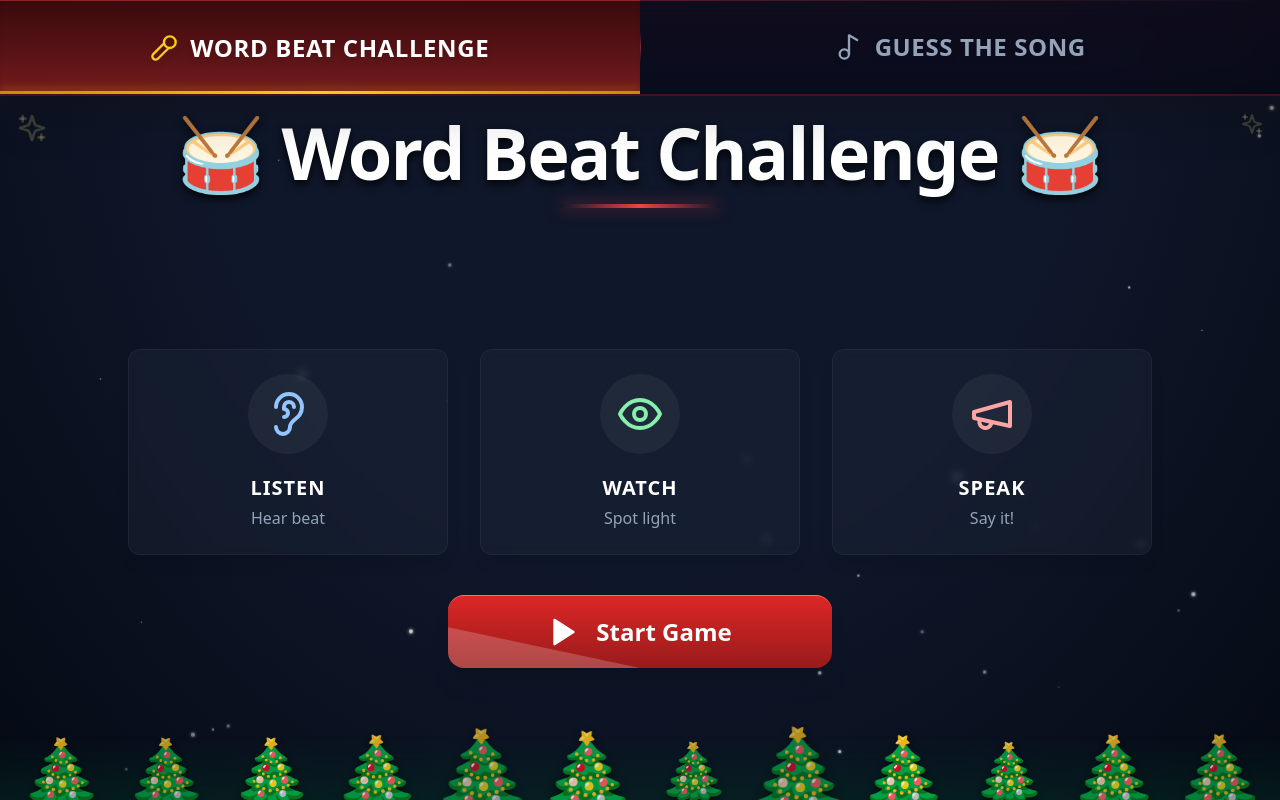
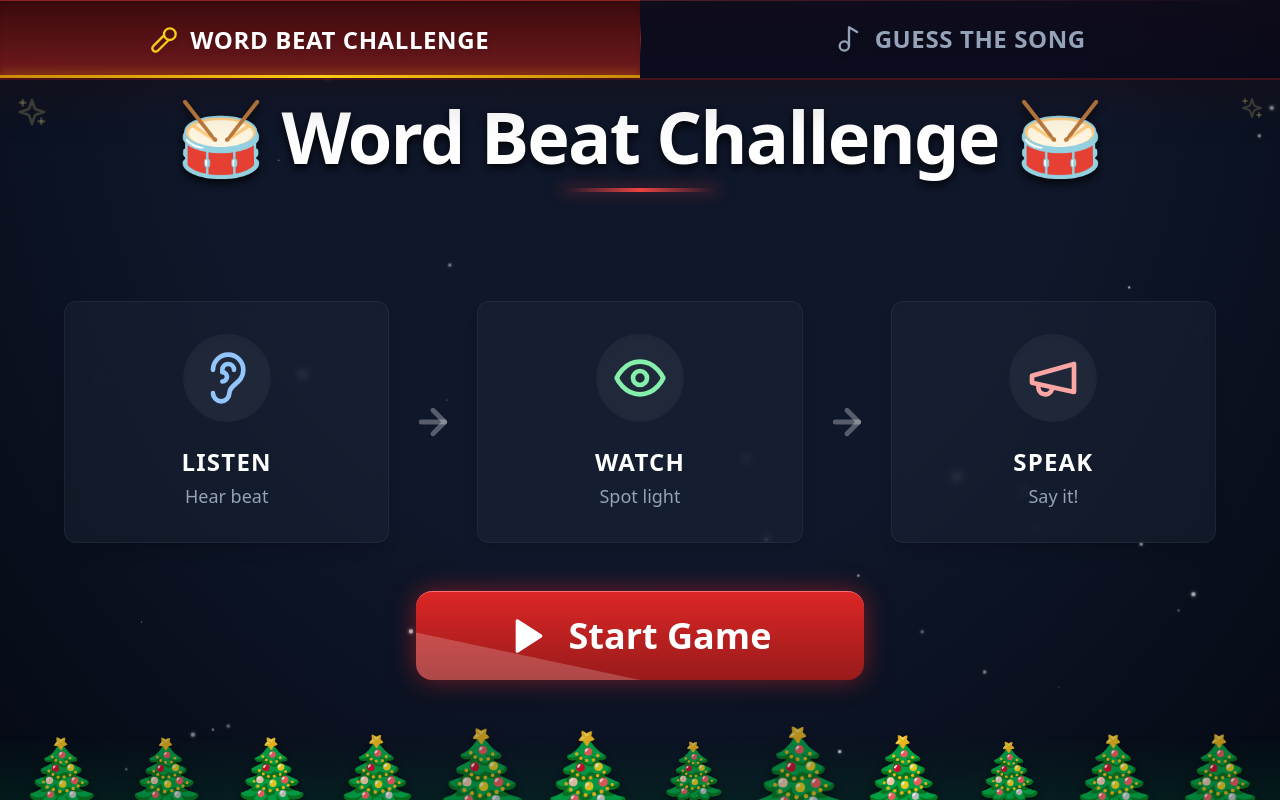
Before and after one commit to TanV404/wordbeat, a React (Vite) app: page / in a window 1280 px wide. Built offline with nearby package versions, Linux system fonts and the light colour scheme; a web font is replaced by a local one.

Commit message:
responsiveness

```diff
--- a/src/App.jsx
+++ b/src/App.jsx
@@ -81,7 +81,7 @@ export default function App() {
 
       {/* --- HEADER / TABS SECTION --- */}
       {/* flex-none prevents squishing, h-14 to h-24 responsive height */}
-      <div className="flex-none relative z-30 flex items-center border-b-2 border-red-900/50 bg-slate-950/60 backdrop-blur-md shadow-2xl w-full h-14 sm:h-16 lg:h-20 xl:h-24">
+      <div className="flex-none relative z-30 flex items-center border-b-2 border-red-900/50 bg-slate-950/60 backdrop-blur-md shadow-2xl w-full h-14 sm:h-16 lg:h-20">
         <div className="absolute top-0 inset-x-0 h-[1px] bg-gradient-to-r from-transparent via-red-500/30 to-transparent"></div>
 
         <TabButton
--- a/src/pages/Wordbeat.jsx
+++ b/src/pages/Wordbeat.jsx
@@ -6,7 +6,8 @@ import {
   Ear,
   Eye,
   Megaphone,
-  Sparkles
+  Sparkles,
+  ArrowRight
 } from "lucide-react";
 import { motion, AnimatePresence } from "framer-motion";
 
@@ -33,7 +34,6 @@ const WORD_SETS_POOL = [
 ];
 
 const BEAT_URL = "whistle_crop.mp3";
-// ✨ NEW: Add your intro song file path here
 const INTRO_MUSIC_URL = "WordBeatIntro.mp3";
 
 /* ================= HELPERS ================= */
@@ -71,6 +71,11 @@ const tileVariants = {
   exit: { opacity: 0, y: 40, scale: 0.85, transition: { duration: 0.35, ease: "easeIn" } },
 };
 
+const buttonVariants = {
+    hidden: { opacity: 0, y: 20 },
+    show: { opacity: 1, y: 0, transition: { duration: 0.5, ease: "backOut", delay: 0.5 } }
+};
+
 /* ================= COMPONENT ================= */
 export default function Wordbeat() {
   const [isInitialLoading, setIsInitialLoading] = useState(true);
@@ -86,6 +91,7 @@ export default function Wordbeat() {
   const audioRef = useRef(null);       // Game beat
   const introAudioRef = useRef(null);  // Intro music ref
   const timers = useRef([]);
+  const shouldPlayIntroRef = useRef(true);
 
   // Snowflakes
   const snowflakes = useMemo(() => {
@@ -145,7 +151,7 @@ export default function Wordbeat() {
   };
 
   const startGame = () => {
-    // ✨ UPDATED: Stop music here when user clicks START
+    shouldPlayIntroRef.current = false;
     if (introAudioRef.current) {
         introAudioRef.current.pause();
         introAudioRef.current.currentTime = 0;
@@ -173,39 +179,63 @@ export default function Wordbeat() {
     setCountdownText("");
     setIsGameOver(false);
     setEmojiSets(generateGameData());
+    shouldPlayIntroRef.current = true;
     if (audioRef.current) {
         audioRef.current.pause();
         audioRef.current.currentTime = 0;
     }
-    // Optional: If you want intro music to restart when going back to menu,
-    // you would need logic here, but standard reset usually goes to start screen.
-    // If you want to play intro music on reset (returning to start screen):
-    /*
-    if (introAudioRef.current) {
-        introAudioRef.current.currentTime = 0;
-        introAudioRef.current.play().catch(e => console.log(e));
-    }
-    */
   };
 
   useEffect(() => {
-    // Play intro music on mount
-    if (introAudioRef.current) {
-      introAudioRef.current.volume = 0.6;
-      introAudioRef.current.play().catch(e => console.log("Intro autoplay blocked:", e));
-    }
+    let interactionHandler;
+
+    const playIntro = async () => {
+      if (!shouldPlayIntroRef.current) return;
+
+      if (introAudioRef.current) {
+        introAudioRef.current.volume = 0.6;
+        try {
+          await introAudioRef.current.play();
+        } catch (error) {
+          console.log("Autoplay blocked. Waiting for interaction...");
+
+          interactionHandler = () => {
+             window.removeEventListener("click", interactionHandler);
+             window.removeEventListener("keydown", interactionHandler);
+             window.removeEventListener("touchstart", interactionHandler);
+
+             if (!shouldPlayIntroRef.current) return;
+
+             if (introAudioRef.current) {
+               introAudioRef.current.play().catch(e => console.log("Play failed", e));
+             }
+          };
+
+          window.addEventListener("click", interactionHandler);
+          window.addEventListener("keydown", interactionHandler);
+          window.addEventListener("touchstart", interactionHandler);
+        }
+      }
+    };
+
+    playIntro();
 
     const timer = setTimeout(() => {
       setIsInitialLoading(false);
-      // ✨ UPDATED: Music pause logic REMOVED from here so it continues playing
     }, 2600);
 
     return () => {
       clearTimeout(timer);
       clearTimers();
-      // Cleanup intro music on unmount
+
       if (introAudioRef.current) {
         introAudioRef.current.pause();
+      }
+
+      if (interactionHandler) {
+         window.removeEventListener("click", interactionHandler);
+         window.removeEventListener("keydown", interactionHandler);
+         window.removeEventListener("touchstart", interactionHandler);
       }
     };
   }, []);
@@ -214,7 +244,7 @@ export default function Wordbeat() {
   const displayText = activeTile >= 0 ? `"${getEmojiName(items[activeTile])}"` : countdownText;
 
   return (
-    <div className="h-full w-full relative overflow-hidden text-slate-100 flex flex-col">
+    <div className="h-full w-full relative text-slate-100 flex flex-col overflow-hidden">
       <AnimatePresence mode="wait">
 
         {/* --- INTRO PAGE --- */}
@@ -284,18 +314,18 @@ export default function Wordbeat() {
             initial={{ opacity: 0 }}
             animate={{ opacity: 1 }}
             transition={{ duration: 0.8 }}
-            className="flex-1 w-full h-full flex flex-col relative"
+            className="flex-1 w-full h-full flex flex-col relative overflow-y-auto overflow-x-hidden"
           >
-            {/* Round Indicator */}
+            {/* Round Indicator - High Z-Index, Matched Styling */}
             {hasStarted && (
-              <div className="absolute right-3 top-3 sm:right-6 sm:top-6 lg:right-8 lg:top-6 z-30 text-green-300 px-3 py-1 font-bold text-xs sm:text-sm lg:text-base tracking-wide flex items-center gap-2 bg-slate-900/50 rounded-full border border-white/5">
-                <span className="w-2 h-2 rounded-full bg-green-400 animate-pulse"></span>
-                ROUND {round}/{TOTAL_ROUNDS}
+              <div className="absolute right-3 top-3 sm:right-6 sm:top-6 lg:right-10 lg:top-8 z-[60] bg-black/40 backdrop-blur-md border border-green-500/30 text-green-300 px-3 py-1 sm:px-4 sm:py-2 lg:px-6 lg:py-3 rounded-full font-bold text-xs sm:text-sm lg:text-lg shadow-lg flex items-center gap-2">
+                <span className="w-2 h-2 lg:w-3 lg:h-3 rounded-full bg-green-400 shadow-[0_0_10px_rgba(74,222,128,0.5)]"></span>
+                Round {round}/{TOTAL_ROUNDS}
               </div>
             )}
 
             {/* HEADER */}
-            <div className="flex-none h-[15vh] min-h-[80px] max-h-[140px] w-full flex items-end justify-center pb-2 z-20">
+            <div className="flex-none h-[15vh] min-h-[80px] max-h-[140px] w-full flex items-end justify-center pb-2 relative z-50">
               {!hasStarted ? (
                 <div className="flex flex-col items-center z-10 animate-in fade-in slide-in-from-top-4 duration-500">
                   <h1 className="text-3xl sm:text-5xl md:text-6xl lg:text-7xl font-black text-white tracking-tight drop-shadow-[0_4px_4px_rgba(0,0,0,0.8)] text-center whitespace-nowrap">
@@ -318,35 +348,43 @@ export default function Wordbeat() {
             </div>
 
             {/* MIDDLE: GAME CONTENT */}
-            <div className="flex-1 w-full min-h-0 flex flex-col items-center justify-center px-4">
+            <div className="flex-1 w-full min-h-0 relative z-0 flex flex-col items-center justify-center px-4">
 
               {!hasStarted ? (
                 // TUTORIAL SCREEN
-                <motion.div initial={{ opacity: 0 }} animate={{ opacity: 1 }} className="flex flex-col items-center justify-center gap-8 lg:gap-10 w-full max-w-4xl lg:max-w-5xl h-full">
-                  <div className="grid grid-cols-3 gap-3 sm:gap-6 lg:gap-8 w-full">
+                <motion.div initial={{ opacity: 0 }} animate={{ opacity: 1 }} className="flex flex-col items-center justify-center gap-8 lg:gap-12 w-full max-w-4xl lg:max-w-6xl h-full">
+                  <div className="flex flex-row items-center justify-between w-full gap-2 sm:gap-4 lg:gap-6">
                     {[
-                      { icon: <Ear className="w-6 h-6 sm:w-10 sm:h-10 lg:w-12 lg:h-12 text-blue-300" />, title: "LISTEN", desc: "Hear beat" },
-                      { icon: <Eye className="w-6 h-6 sm:w-10 sm:h-10 lg:w-12 lg:h-12 text-green-300" />, title: "WATCH", desc: "Spot light" },
-                      { icon: <Megaphone className="w-6 h-6 sm:w-10 sm:h-10 lg:w-12 lg:h-12 text-red-300" />, title: "SPEAK", desc: "Say it!" },
-                    ].map((step, idx) => (
-                      <div key={idx} className="bg-slate-800/40 border border-white/5 rounded-xl p-3 sm:p-6 lg:p-6 flex flex-col items-center text-center shadow-lg backdrop-blur-sm">
-                        <div className="mb-2 sm:mb-4 lg:mb-5 p-2 sm:p-3 lg:p-4 bg-white/5 rounded-full">{step.icon}</div>
-                        <h3 className="font-bold text-white mb-1 text-xs sm:text-lg lg:text-xl uppercase tracking-wider">{step.title}</h3>
-                        <p className="text-[10px] sm:text-sm lg:text-base text-slate-400 leading-tight">{step.desc}</p>
-                      </div>
+                      { icon: <Ear className="w-6 h-6 sm:w-10 sm:h-10 lg:w-14 lg:h-14 text-blue-300" />, title: "LISTEN", desc: "Hear beat" },
+                      { icon: <Eye className="w-6 h-6 sm:w-10 sm:h-10 lg:w-14 lg:h-14 text-green-300" />, title: "WATCH", desc: "Spot light" },
+                      { icon: <Megaphone className="w-6 h-6 sm:w-10 sm:h-10 lg:w-14 lg:h-14 text-red-300" />, title: "SPEAK", desc: "Say it!" },
+                    ].map((step, idx, arr) => (
+                      <React.Fragment key={idx}>
+                          <div className="flex-1 bg-slate-800/40 border border-white/5 rounded-xl p-3 sm:p-6 lg:p-8 flex flex-col items-center text-center shadow-lg backdrop-blur-sm min-w-0">
+                            <div className="mb-2 sm:mb-4 lg:mb-6 p-2 sm:p-3 lg:p-4 bg-white/5 rounded-full shadow-inner">{step.icon}</div>
+                            <h3 className="font-bold text-white mb-1 text-xs sm:text-lg lg:text-2xl uppercase tracking-wider">{step.title}</h3>
+                            <p className="text-[10px] sm:text-sm lg:text-lg text-slate-400 leading-tight">{step.desc}</p>
+                          </div>
+                          {idx < arr.length - 1 && (
+                              <ArrowRight className="w-4 h-4 sm:w-6 sm:h-6 lg:w-10 lg:h-10 text-white/30 flex-none" strokeWidth={3} />
+                          )}
+                      </React.Fragment>
                     ))}
                   </div>
 
-                  <button onClick={startGame} className="group relative w-full max-w-xs lg:max-w-sm px-8 py-4 lg:px-10 lg:py-5 bg-gradient-to-b from-red-600 to-red-800 text-white rounded-2xl font-bold text-lg sm:text-2xl lg:text-2xl shadow-xl hover:scale-105 transition-all overflow-hidden border-t border-red-400">
+                  <button
+                    onClick={startGame}
+                    className="group relative w-full max-w-xs lg:max-w-md px-8 py-4 lg:px-14 lg:py-6 bg-gradient-to-b from-red-600 to-red-800 text-white rounded-2xl font-bold text-lg sm:text-2xl lg:text-4xl shadow-[0_0_25px_rgba(220,38,38,0.5)] hover:shadow-[0_0_40px_rgba(220,38,38,0.7)] hover:scale-105 transition-all duration-300 overflow-hidden border-t border-red-400"
+                  >
                     <div className="absolute inset-0 bg-white/20 translate-y-full group-hover:translate-y-0 transition-transform duration-300 skew-y-12 origin-bottom"></div>
-                    <span className="relative flex items-center justify-center gap-3 lg:gap-4">
-                        <Play fill="currentColor" className="w-6 h-6 lg:w-8 lg:h-8" /> Start Game
+                    <span className="relative flex items-center justify-center gap-3 lg:gap-5">
+                        <Play fill="currentColor" className="w-6 h-6 lg:w-10 lg:h-10" /> Start Game
                     </span>
                   </button>
                 </motion.div>
               ) : (
-                // GAME GRID
-                <div className="w-full max-w-4xl lg:max-w-5xl flex items-center justify-center h-full">
+                // GAME GRID - Landscape Cards
+                <div className="w-full max-w-5xl h-full max-h-[65vh] flex items-center justify-center">
                    <AnimatePresence mode="wait">
                     <motion.div
                         key={displayedRound}
@@ -354,7 +392,7 @@ export default function Wordbeat() {
                         initial="hidden"
                         animate="show"
                         exit="exit"
-                        className="grid grid-cols-2 sm:grid-cols-4 gap-4 lg:gap-6 w-full"
+                        className="grid grid-cols-4 grid-rows-[1fr_1fr_auto] gap-2 sm:gap-4 w-full h-full"
                     >
                       {items.map((item, i) => (
                         <motion.div
@@ -366,62 +404,54 @@ export default function Wordbeat() {
                             boxShadow: activeTile === i ? "0 0 35px 5px rgba(220, 38, 38, 0.6)" : "0 2px 4px rgba(0,0,0,0.1)",
                             scale: activeTile === i ? 1.05 : 1
                           }}
-                          className="aspect-square w-full border-2 sm:border-4 lg:border-[6px] rounded-xl sm:rounded-3xl flex items-center justify-center shadow-sm relative overflow-hidden bg-white/95"
+                          className="aspect-[4/3] w-full h-full border-2 sm:border-4 lg:border-[6px] rounded-xl sm:rounded-3xl flex items-center justify-center shadow-sm relative overflow-visible bg-white/95"
                         >
-                          <span className={`${isEmoji(item) ? "text-5xl sm:text-6xl lg:text-7xl xl:text-8xl" : "text-xl sm:text-2xl md:text-3xl lg:text-4xl font-black uppercase text-slate-800"}`}>
+                          <span className={`${isEmoji(item) ? "text-4xl sm:text-5xl md:text-6xl lg:text-7xl xl:text-8xl" : "text-xl sm:text-2xl md:text-3xl lg:text-4xl font-black uppercase text-slate-800"}`}>
                             {item}
                           </span>
                         </motion.div>
                       ))}
+
+                      {/* --- CONTROLS ALIGNED WITH GRID --- */}
+
+                      {/* Left: New Game */}
+                      <motion.div className="col-start-1 row-start-3 flex justify-start pt-2 h-14" variants={buttonVariants}>
+                        {roundComplete && (
+                            <button
+                                onClick={resetGame}
+                                className="flex  items-center justify-center gap-2 px-3 py-2 sm:px-6 sm:py-3 lg:px-8 lg:py-4 bg-gradient-to-b from-yellow-500 to-yellow-700 text-white rounded-xl font-bold text-xs sm:text-sm lg:text-xl shadow-lg border-t border-yellow-400/50 hover:scale-105 transition-transform whitespace-nowrap h-full"
+                            >
+                                <RotateCcw className="w-4 h-4 sm:w-5 sm:h-5 lg:w-6 lg:h-6" />
+                                <span className="hidden sm:inline">New Game</span>
+                            </button>
+                        )}
+                      </motion.div>
+
+                      {/* Right: Next Round OR All Rounds Complete */}
+                      <motion.div className="col-start-4 row-start-3 flex justify-end pt-2 h-14" variants={buttonVariants}>
+                        {isGameOver ? (
+                            <div className="flex  items-center justify-center gap-2 px-3 py-2 sm:px-5 sm:py-3 bg-yellow-500/20 border border-yellow-400/50 rounded-xl text-yellow-200 font-bold shadow-lg text-xs sm:text-sm lg:text-xl whitespace-nowrap h-full">
+                                <Trophy className="w-4 h-4 text-yellow-400 lg:w-5 lg:h-5" />
+                                <span className="hidden sm:inline">Complete!</span>
+                            </div>
+                        ) : roundComplete && (
+                            <button
+                                onClick={nextRound}
+                                className="flex  items-center justify-center gap-2 px-3 py-2 sm:px-6 sm:py-3 lg:px-8 lg:py-4 bg-gradient-to-b from-green-500 to-green-700 text-white rounded-xl font-bold text-xs sm:text-sm lg:text-xl shadow-lg border-t border-green-400/50 hover:scale-105 active:scale-95 transition-all whitespace-nowrap h-full"
+                            >
+                                Next Round <ArrowRight className="w-5 h-5 stroke-[3]" />
+                            </button>
+                        )}
+                      </motion.div>
+
                     </motion.div>
                   </AnimatePresence>
                 </div>
               )}
             </div>
 
-            {/* FOOTER CONTROLS */}
-            {hasStarted && (
-              <div className="flex-none h-[100px] lg:h-[120px] w-full px-4 flex justify-center items-start pt-4 z-20">
-                <div className="w-full max-w-4xl lg:max-w-5xl flex justify-between items-center">
-
-                    {/* Left Side: Restart */}
-                    <div className="w-38">
-                        {roundComplete && (
-                        <motion.button
-                            onClick={resetGame}
-                            initial={{ opacity: 0, x: -20 }}
-                            animate={{ opacity: 1, x: 0 }}
-                            className="flex items-center gap-2 px-4 py-2 sm:px-6 sm:py-3 lg:px-8 lg:py-4 bg-gradient-to-b from-yellow-500 to-yellow-700 text-white rounded-xl font-bold text-sm sm:text-lg lg:text-xl shadow-lg border-t border-yellow-400/50 hover:scale-105 transition-transform"
-                        >
-                            <RotateCcw className="w-4 h-4 sm:w-5 sm:h-5 lg:w-6 lg:h-6" />
-                            <span className="hidden sm:inline">New Game</span>
-                        </motion.button>
-                        )}
-                    </div>
-
-                    {/* Right Side: Next / Trophy */}
-                    <div className="flex items-center gap-3 justify-end w-auto">
-                        {isGameOver && (
-                            <motion.div initial={{ opacity: 0, scale: 0.9 }} animate={{ opacity: 1, scale: 1 }} className="flex items-center gap-2 px-3 py-2 sm:px-5 sm:py-3 lg:px-6 lg:py-4 bg-yellow-500/20 border border-yellow-400/50 rounded-xl text-yellow-200 font-bold shadow-lg text-xs sm:text-base lg:text-lg whitespace-nowrap">
-                            <Trophy className="w-4 h-4 text-yellow-400 lg:w-5 lg:h-5" /> <span className="hidden sm:inline">All rounds Complete!</span>
-                            </motion.div>
-                        )}
-
-                        {roundComplete && round < TOTAL_ROUNDS && (
-                            <motion.button
-                            onClick={nextRound}
-                            animate={{ y: [0, -4, 0] }}
-                            transition={{ repeat: Infinity, duration: 1.5 }}
-                            className="px-5 py-2 sm:px-8 sm:py-3 lg:px-10 lg:py-4 bg-gradient-to-b from-green-500 to-green-700 text-white rounded-xl font-bold text-sm sm:text-lg lg:text-xl shadow-lg border-t border-green-400 hover:scale-105 active:scale-95 transition-all whitespace-nowrap"
-                            >
-                            Next Round →
-                            </motion.button>
-                        )}
-                    </div>
-
-                </div>
-              </div>
-            )}
+            {/* FOOTER CONTROLS CONTAINER (Empty but keeps spacing if needed) */}
+            <div className="flex-none h-[20px] w-full relative z-50 pointer-events-none"></div>
 
           </motion.div>
         )}
```
Also changed, not shown: src/pages/Songguess.jsx (+16 -9 lines).
